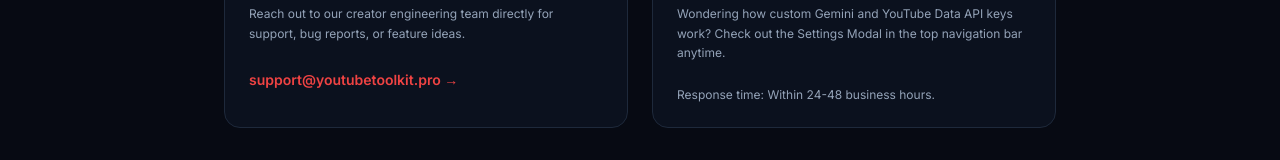
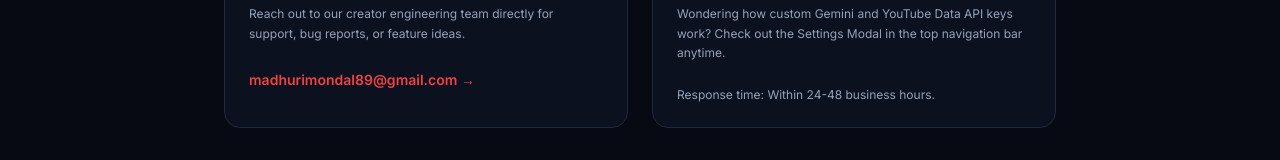
Before and after one commit to madhurimondal89/youtube-tools, a Next.js app: page /contact in a window 1280 px wide. Shown: the part 461-621 px from the top of the page. Built offline with nearby package versions, Linux system fonts and the light colour scheme; no server answers.

Commit message:
fix(contact): update creator support email to madhurimondal89@gmail.com

```diff
--- a/src/app/contact/page.tsx
+++ b/src/app/contact/page.tsx
@@ -31,10 +31,10 @@ export default function ContactPage() {
             </p>
             <div className="pt-2">
               <a
-                href="mailto:support@youtubetoolkit.pro"
+                href="mailto:madhurimondal89@gmail.com"
                 className="inline-flex items-center gap-2 text-sm font-semibold text-primary hover:underline"
               >
-                support@youtubetoolkit.pro →
+                madhurimondal89@gmail.com →
               </a>
             </div>
           </div>
@@ -64,7 +64,7 @@ export default function ContactPage() {
           </p>
           <div className="pt-2">
             <a
-              href="mailto:ideas@youtubetoolkit.pro"
+              href="mailto:madhurimondal89@gmail.com"
               className="inline-flex items-center justify-center px-6 py-2.5 rounded-xl bg-primary text-primary-foreground text-xs sm:text-sm font-semibold hover:opacity-90 transition-opacity"
             >
               Submit Feature Request
```
